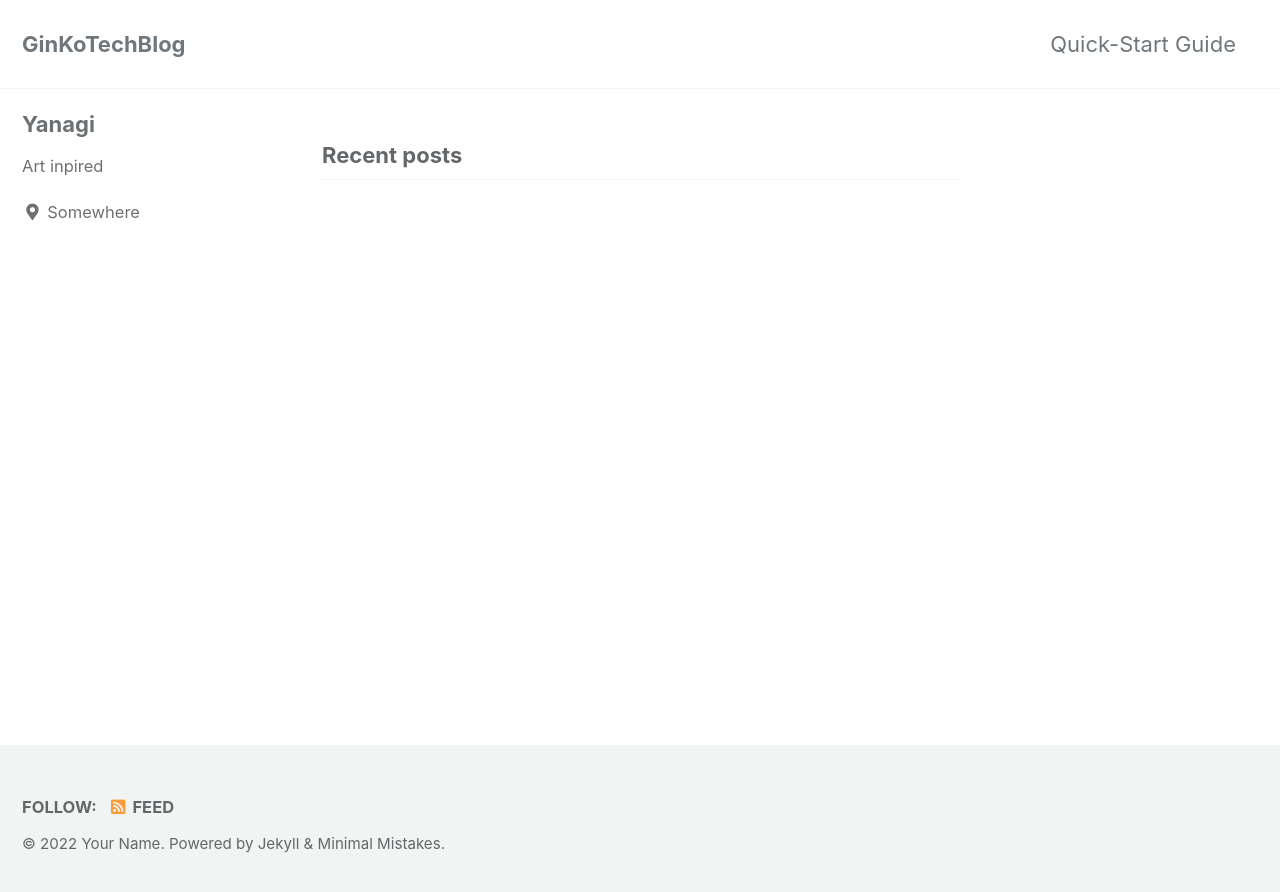
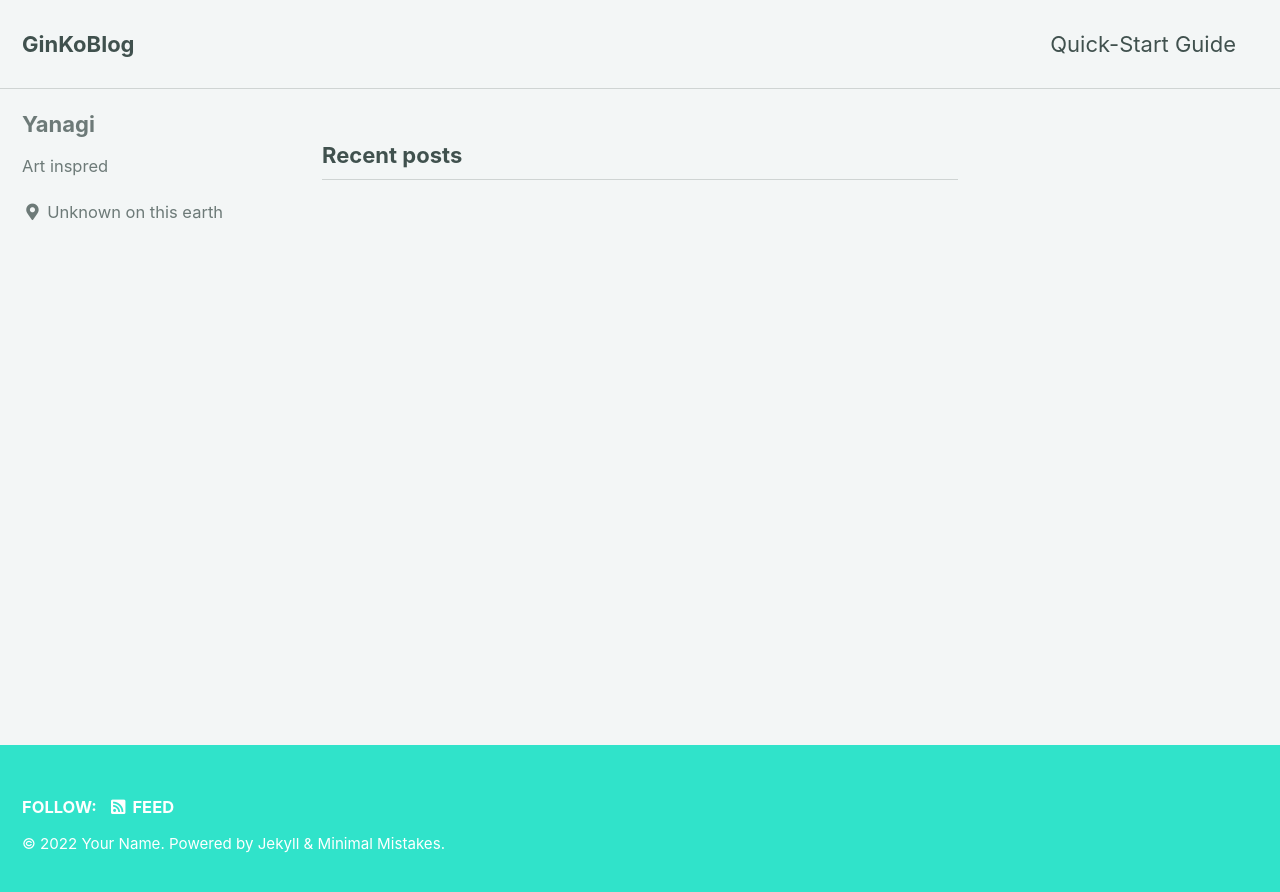
Before and after one commit to Yanagi-Ginko/AsynceSOFT, a Jekyll site: the page built from index.html, in a window 1280 px wide. Shown: the top 892 px of the page. Built offline with Jekyll 4.4.1, drawn with Linux system fonts in a browser that asks for light colours; cached includes are drawn as plain includes; the list of posts is cut into pages by our own code.

Commit message:
Add files via upload

```diff
--- a/_config.yml
+++ b/_config.yml
@@ -12,11 +12,11 @@
 
 theme                  : "minimal-mistakes-jekyll"
 remote_theme           : "mmistakes/minimal-mistakes"
-minimal_mistakes_skin    : "default" # "air", "aqua", "contrast", "dark", "dirt", "neon", "mint", "plum", "sunrise"
+minimal_mistakes_skin    : "mint" #"air", "aqua", "contrast", "dark", "dirt", "neon", "mint", "plum", "sunrise"
 
 # Site Settings
 locale                   : "en-US"
-title                    : "GinKoTechBlog"
+title                    : "GinKoBlog"
 title_separator          : "-"
 subtitle                 : # site tagline that appears below site title in masthead
 name                     : "Your Name"
@@ -104,8 +104,8 @@ analytics:
 author:
   name             : "Yanagi"
   avatar           : # path of avatar image, e.g. "/assets/images/bio-photo.jpg"
-  bio              : "Art  inpired"
-  location         : "Somewhere"
+  bio              : "Art inspred"
+  location         : "Unknown on this earth"
   email            :
   links:
     - label: "Email"
```
